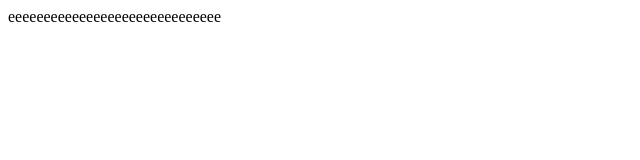
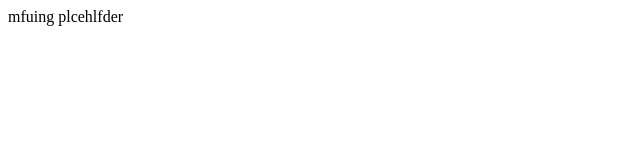
Before and after one commit to wackyboxincorporated/wbsservices, a plain HTML site: page index.html in a window 1280 px wide. Shown: the whole page, without its empty margins (0-640 px from the left). Drawn offline with Linux system fonts and the light colour scheme.

Commit message:
Update index.html

```diff
--- a/index.html
+++ b/index.html
@@ -1,6 +1,6 @@
 <!DOCTYPE html>
 <html lang="en">
 <head>
-    eeeeeeeeeeeeeeeeeeeeeeeeeeeeee
+    mfuing plcehlfder
     <title>oueeee</title>
 </head>
```
